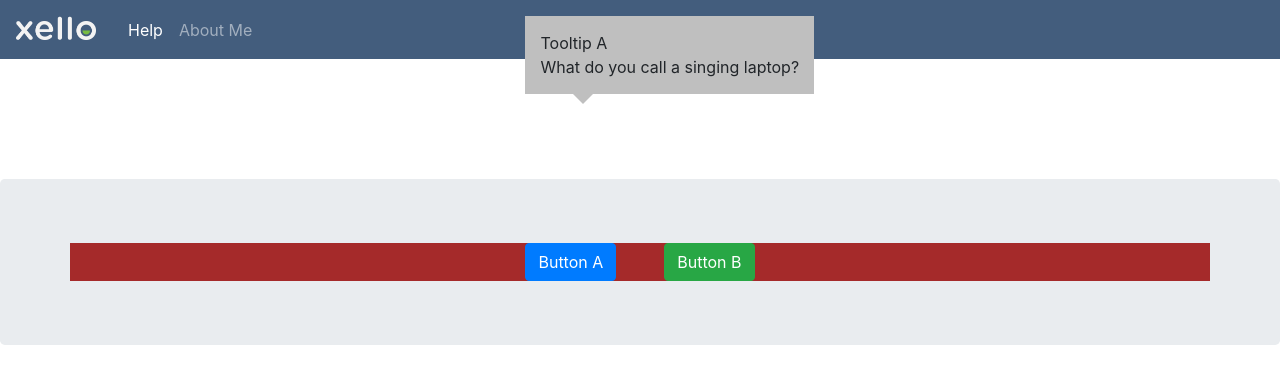
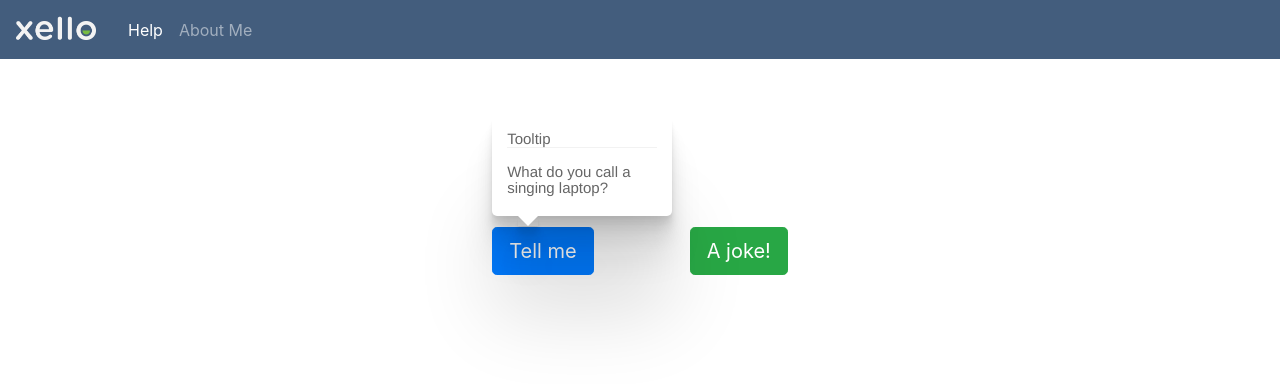
Before and after one commit to lromero8/xello-app, an Angular app: page / in a window 1280 px wide. Shown: the top 384 px of the page. Built offline with nearby package versions, Linux system fonts and the light colour scheme.

Commit message:
css finished

```diff
--- a/src/app/app.component.html
+++ b/src/app/app.component.html
@@ -6,6 +6,8 @@
 <!-- * * * * * * * * * Delete the template below * * * * * * * * * * -->
 <!-- * * * * * * * to get started with your project! * * * * * * * * -->
 <!-- * * * * * * * * * * * * * * * * * * * * * * * * * * * * * * * -->
+
+<!-- NAVBAR -->
 <nav class="navbar navbar-expand-lg navbar-dark" style="background-color: #435d7d">
   <button class="navbar-toggler" type="button" (click)="navbarCollapsed = !navbarCollapsed" [attr.aria-expanded]="!navbarCollapsed" data-toggle="collapse" data-target="#navbarTogglerDemo01" aria-controls="navbarTogglerDemo01" aria-expanded="false" aria-label="Toggle navigation">
     <span class="navbar-toggler-icon"></span>
@@ -23,6 +25,7 @@
   </div>
 </nav>
 
+<!-- HELP MODAL -->
 <ng-template #content let-modal>
   <div class="modal-header">
     <h4 class="modal-title" id="modal-basic-title2">Help!</h4>
@@ -30,10 +33,11 @@
       <span aria-hidden="true">&times;</span>
     </button>
   </div>
-  <div class="modal-body">
+  <div class="modal-body a">
     <ul>
       <li>Click on each button to show or close tooltips</li>
       <li>Click outside tooltip to close them</li>
+      <li>Press ESC to close tooltips</li>
       <li>Resize screen to show responsive navigation bar</li>
       <li>Resize screen to show scroll bar and test tooltip's change of position</li>
     </ul>
@@ -43,6 +47,7 @@
   </div>
 </ng-template>
 
+<!-- ABOUT ME MODAL -->
 <ng-template #content2 let-modal>
   <div class="modal-header">
     <h4 class="modal-title" id="modal-basic-title">About Me</h4>
@@ -51,13 +56,14 @@
     </button>
   </div>
   <div class="modal-body">
-    <h6 class="nameTitle">Luis Romero</h6>
+    <h6 class="nameTitle" style="display: inline-block;">Luis Romero</h6>
+    <img src="./assets/memoji.webp" style="display: inline-block; margin-left: 40%;" width="125px" height="125px">
     <p class="helvetica">Full-Stack Developer</p>
 
     <hr>
 
     <p class="q">I'm / I'd / I'll...</p>
-    <p class="a">an ex-volleyball player / live in Mars / skydive</p>
+    <p class="a">an ex-volleyball player / live in Mars / keep traveling after COVID-19</p>
 
     <p class="q">I ride ...</p>
     <p class="a">Roads and trails</p>
@@ -84,27 +90,26 @@
 </ng-template>
 
 <br><br><br><br><br>
+<br><br>
 
 
 
-
-<div class="jumbotron">
+<!-- BUTTONS -->
   <div class="container">
-    <div class="row d-flex justify-content-center" style="background-color:brown;">
+    <div class="row d-flex justify-content-center">
       <div col-sm-6 class="mr-5">
         <app-button
         [controlButton]="btnConfig.buttonA"
         (btnClickEmt)="onClickEventReceivedA($event)"></app-button>
       </div>
 
-      <div col-sm-6>
+      <div col-sm-6 class="ml-5">
         <app-button
         [controlButton]="btnConfig.buttonB"
         (btnClickEmt)="onClickEventReceivedB($event)"></app-button>
       </div>
     </div>
   </div>
-</div>
 
 <!-- * * * * * * * * * * * * * * * * * * * * * * * * * * * * * * * -->
 <!-- * * * * * * * * * * * The content above * * * * * * * * * * * -->
--- a/src/app/app.component.ts
+++ b/src/app/app.component.ts
@@ -15,15 +15,15 @@ export class AppComponent {
   btnConfig = {
     buttonA: {
       control: true,
-      label: 'A',
-      class: 'btn btn-primary',
+      label: 'Tell me',
+      class: 'btn btn-primary btn-lg',
       content: 'What do you call a singing laptop?'
 
     },
     buttonB:{
       control: false,
-      label: 'B',
-      class: 'btn btn-success',
+      label: 'A joke!',
+      class: 'btn btn-success btn-lg',
       content: 'A Dell'
     }
 
@@ -31,6 +31,7 @@ export class AppComponent {
 
   constructor(private modalService: NgbModal) {}
 
+  // Open modal function
   open(content) {
     if (content == "content") {
       this.modalService.open(content, {ariaLabelledBy: 'modal-basic-title'})
@@ -39,6 +40,8 @@ export class AppComponent {
     }
   }
 
+
+  // Hostlistener for escape key
   @HostListener('document:keydown.escape', ['$event'])
   handleKeyboardEvent(event: KeyboardEvent) {
     // console.log(event);
@@ -46,6 +49,7 @@ export class AppComponent {
     this.btnConfig.buttonB.control = false;
   }
 
+  // Button A function
   onClickEventReceivedA(event: string) {
 
     if (this.btnConfig.buttonB.control) {
@@ -56,6 +60,7 @@ export class AppComponent {
     // console.log("This is the value of controlB", this.btnConfig.buttonB.control);
   }
 
+  // Button B function
   onClickEventReceivedB(event: string) {
     if (this.btnConfig.buttonA.control) {
       this.btnConfig.buttonA.control = !this.btnConfig.buttonA.control;
--- a/src/app/button/button.component.css
+++ b/src/app/button/button.component.css
@@ -1,8 +1,30 @@
 .content.myTooltip {
-    background-color: #bfbfbf;
+    /* background-color: #bfbfbf; */
     position: absolute;
     padding: 15px;
     top: 2%;
+    width: 180px;
+    height: 100px;
+
+    box-shadow:
+    0 2.8px 2.2px rgba(0, 0, 0, 0.034),
+    0 6.7px 5.3px rgba(0, 0, 0, 0.048),
+    0 12.5px 10px rgba(0, 0, 0, 0.06),
+    0 22.3px 17.9px rgba(0, 0, 0, 0.072),
+    0 41.8px 33.4px rgba(0, 0, 0, 0.086),
+    0 100px 80px rgba(0, 0, 0, 0.12);
+
+
+    /* min-height: 200px; */
+    margin: 100px auto;
+    background: white;
+    border-radius: 5px;
+
+    font-family: "Helvetica Neue", Helvetica, Arial, "Lucida Grande", sans-serif;
+    font-size: 15px;
+    line-height: 16px;
+    font-weight: 300;
+    color: #666666;
 }
 
 .content.myTooltip::before {
@@ -14,14 +36,41 @@
     height: 0;
     border-left: 10px solid transparent;
     border-right: 10px solid transparent;
-    border-top: 10px solid #bfbfbf;
+    border-top: 10px solid white;
+
+    box-shadow:
+    0 2.8px 2.2px rgba(0, 0, 0, 0.034),
+    0 6.7px 5.3px rgba(0, 0, 0, 0.048),
+    0 12.5px 10px rgba(0, 0, 0, 0.06),
+    0 22.3px 17.9px rgba(0, 0, 0, 0.072),
+    0 41.8px 33.4px rgba(0, 0, 0, 0.086),
+    0 100px 80px rgba(0, 0, 0, 0.12);
   }
 
 .bottomStyle.myTooltip {
-    background-color: red;
     position: absolute;
     padding: 15px;
-    top: 235px;
+    top: 200px;
+    width: 180px;
+    height: 100px;
+
+    box-shadow:
+    0 2.8px 2.2px rgba(0, 0, 0, 0.034),
+    0 6.7px 5.3px rgba(0, 0, 0, 0.048),
+    0 12.5px 10px rgba(0, 0, 0, 0.06),
+    0 22.3px 17.9px rgba(0, 0, 0, 0.072),
+    0 41.8px 33.4px rgba(0, 0, 0, 0.086),
+    0 -5px 80px rgba(0, 0, 0, 0.12);
+
+    margin: 100px auto;
+    background: white;
+    border-radius: 5px;
+
+    font-family: "Helvetica Neue", Helvetica, Arial, "Lucida Grande", sans-serif;
+    font-size: 15px;
+    line-height: 16px;
+    font-weight: 300;
+    color: #666666;
 }
 
 .bottomStyle.myTooltip::before {
@@ -31,5 +80,5 @@
     right: calc(50% - 10px);
     border-style: solid;
     border-width: 0 10px 10px 10px;
-    border-color: transparent transparent red transparent;
+    border-color: transparent transparent white transparent;
 }
--- a/src/app/button/button.component.html
+++ b/src/app/button/button.component.html
@@ -1,14 +1,8 @@
 <div *ngIf = "controlButton.control" id="myID" class="content myTooltip">
-    <div class="myTooltip">Tooltip {{controlButton.label}}</div>
+    <div class="myTooltip mb-3" style="border-bottom: 1px solid #f2f2f2;">Tooltip</div>
     <div class="myTooltip">
         {{controlButton.content}}
-        <!-- Popover body text -->
-        <!-- <ul class="myTooltip">
-            <li class="myTooltip"> Point 1</li>
-            <li class="myTooltip"> Point 2</li>
-            <li class="myTooltip"> Point 3</li>
-        </ul> -->
     </div>
 </div>
 
-<button type="button" [ngClass]="controlButton.class" (click)="onBtnClick()">Button {{controlButton.label}}</button>
+<button type="button" [ngClass]="controlButton.class" (click)="onBtnClick()">{{controlButton.label}}</button>
--- a/src/app/button/button.component.ts
+++ b/src/app/button/button.component.ts
@@ -14,6 +14,7 @@ export class ButtonComponent implements OnInit {
 
   constructor(private appControlButtons: AppComponent, private el: ElementRef) {}
 
+  // Hostlistener for scroll event
   @HostListener('window:scroll', ['$event'])
   onScroll(event) {
     let element = this.el.nativeElement.querySelector('#myID');
@@ -28,35 +29,33 @@ export class ButtonComponent implements OnInit {
       if (window.pageYOffset === 0){
         element.className = "content myTooltip";
       }
-      console.log(element.className);
+      // console.log(element.className);
     }
   }
 
-  ngOnInit(): void {}
-
+  // After View Init for outside tooltip click
   ngAfterViewInit(): void {
     document.onclick = (args: any) : void => {
       // console.log(args.target.className);
           if(
             args.target.className !== 'myTooltip' &&
             args.target.className !== 'content myTooltip' &&
-            // args.target.className !== 'bottomStyle myTooltip' &&
-            args.target.className !== 'btn btn-primary' &&
-            args.target.className !== 'btn btn-success') {
+            args.target.className !== 'bottomStyle myTooltip' &&
+            args.target.className !== 'btn btn-primary btn-lg' &&
+            args.target.className !== 'btn btn-success btn-lg') {
             // console.log("click outside");
             this.appControlButtons.btnConfig.buttonB.control = false;
             this.appControlButtons.btnConfig.buttonA.control = false;
           }
     }
-
   }
 
-
-
+  // Button click emiter for app component
   onBtnClick() {
     this.btnClickEmt.emit('You have clicked on a button.');
   }
 
+  ngOnInit(): void {}
 
 
 }
```
Also changed, not shown: src/assets/memoji.webp (added).
